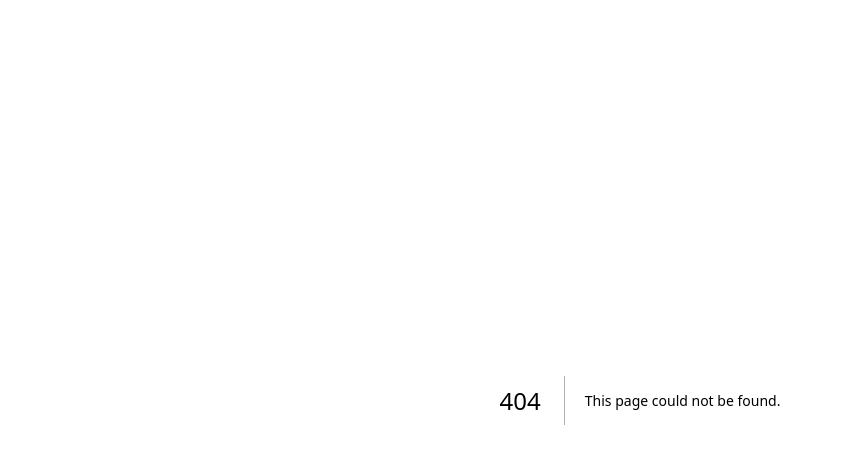
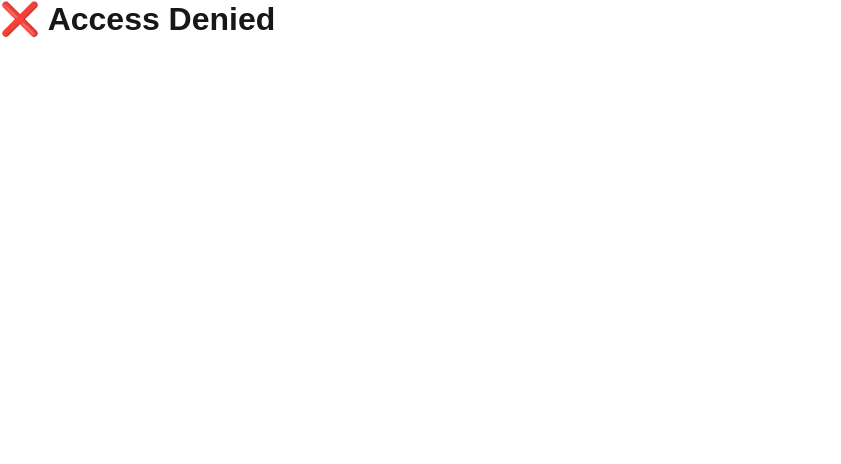
Before and after one commit to EshaQaiser/api-gateway-lab, a Next.js app: page /unauthorized in a window 1280 px wide. Before the commit this address had no page. Shown: the top 464 px of the page, without its empty margins (0-841 px from the left). Built offline with nearby package versions, Linux system fonts and the light colour scheme.

Commit message:
Create unauthorized.js

```diff
--- /dev/null
+++ b/pages/unauthorized.js
@@ -0,0 +1,3 @@
+export default function Unauthorized() {
+  return <h1>❌ Access Denied</h1>;
+}
```
